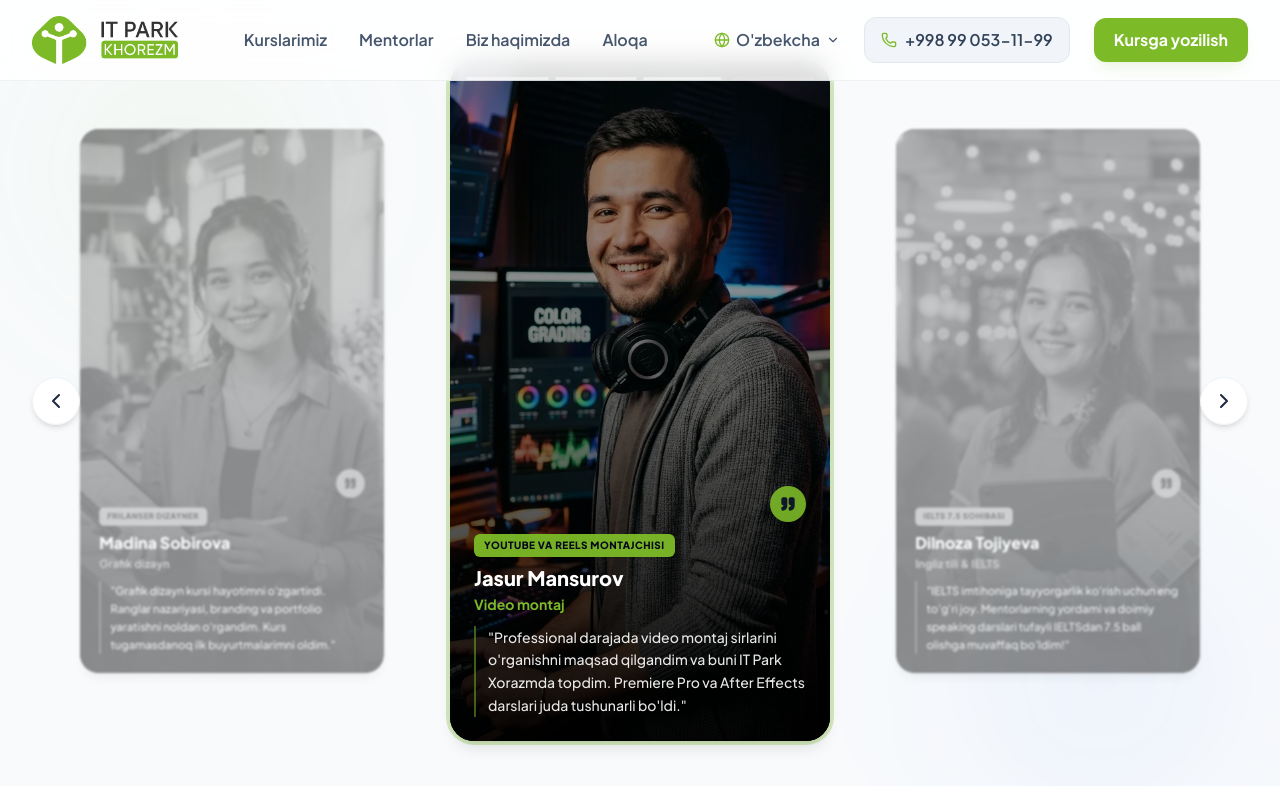
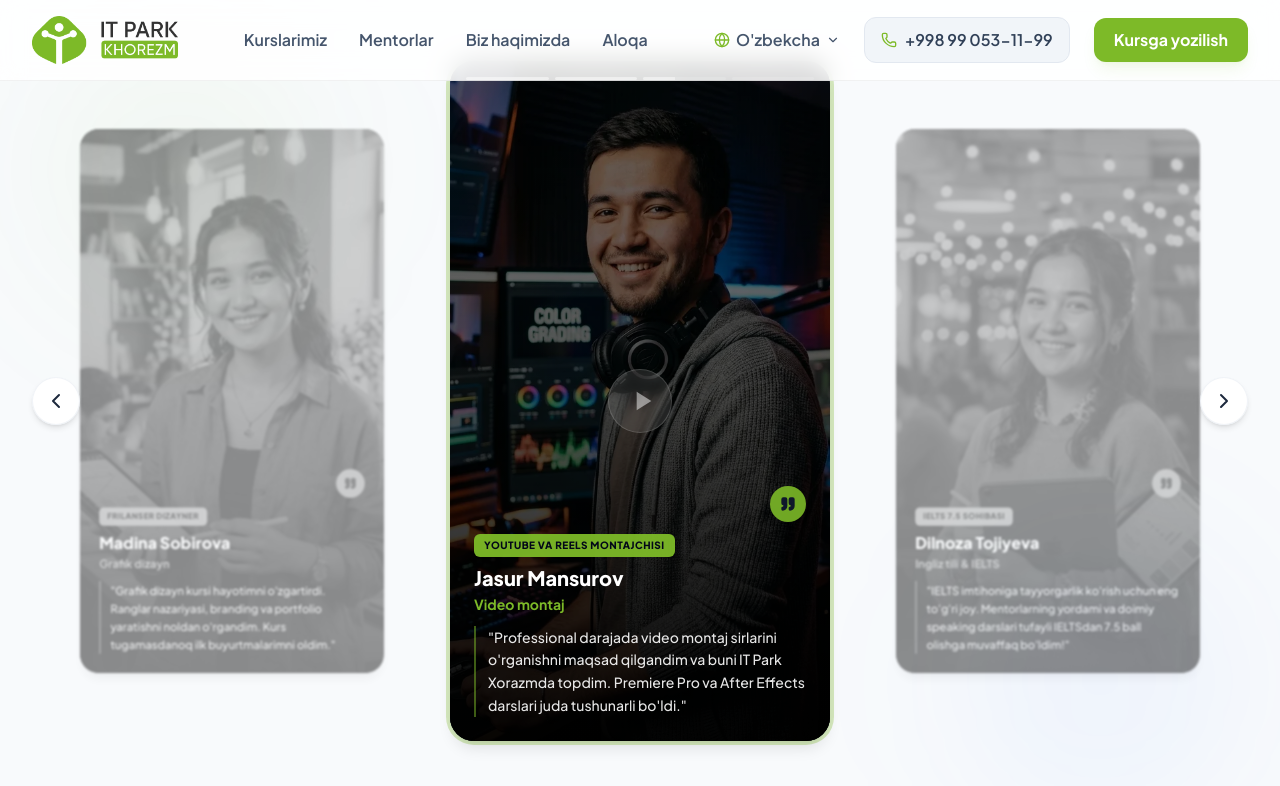
Before and after one commit to TemurbekReyimberdiyev/itparkxorazm, a React (Vite) app: page / in a window 1280 px wide. Both pictures are taken after a click on the element 640 px from the left and 3951 px from the top of the page. Shown: the part 3551-4337 px from the top of the page. Built offline with nearby package versions, Linux system fonts and the light colour scheme.

Commit message:
feat: adjust Reviews autoplay to continue on hover and toggle play/pause on click

```diff
--- a/src/components/Reviews.jsx
+++ b/src/components/Reviews.jsx
@@ -4,7 +4,7 @@ import { ChevronLeft, ChevronRight, Quote, MessageSquare } from 'lucide-react';
 export default function Reviews({ language, translations }) {
   const [activeIndex, setActiveIndex] = useState(0);
   const [progress, setProgress] = useState(0);
-  const [isHovered, setIsHovered] = useState(false);
+  const [isPlaying, setIsPlaying] = useState(true);
 
   const reviewsData = [
     {
@@ -56,7 +56,7 @@ export default function Reviews({ language, translations }) {
 
   // Autoplay timer
   useEffect(() => {
-    if (isHovered) return;
+    if (!isPlaying) return;
 
     const intervalTime = 50; // Update progress bar every 50ms
     const duration = 5000; // 5 seconds per story
@@ -73,14 +73,16 @@ export default function Reviews({ language, translations }) {
     }, intervalTime);
 
     return () => clearInterval(timer);
-  }, [isHovered, reviewsData.length]);
+  }, [isPlaying, reviewsData.length]);
 
   const handlePrev = () => {
     setActiveIndex((curr) => (curr - 1 + reviewsData.length) % reviewsData.length);
+    setIsPlaying(true);
   };
 
   const handleNext = () => {
     setActiveIndex((curr) => (curr + 1) % reviewsData.length);
+    setIsPlaying(true);
   };
 
   return (
@@ -136,11 +138,7 @@ export default function Reviews({ language, translations }) {
       </div>
 
       {/* Stories Carousel Container */}
-      <div
-        className="w-full relative overflow-hidden py-10"
-        onMouseEnter={() => setIsHovered(true)}
-        onMouseLeave={() => setIsHovered(false)}
-      >
+      <div className="w-full relative overflow-hidden py-10">
         {/* Slider viewport */}
         <div className="relative w-full h-[500px] sm:h-[600px] md:h-[650px] lg:h-[680px] overflow-visible">
 
@@ -173,6 +171,9 @@ export default function Reviews({ language, translations }) {
                   onClick={() => {
                     if (!isActive) {
                       setActiveIndex(idx);
+                      setIsPlaying(true);
+                    } else {
+                      setIsPlaying(!isPlaying);
                     }
                   }}
                 >
@@ -182,6 +183,17 @@ export default function Reviews({ language, translations }) {
                     alt={review.name}
                     className="absolute inset-0 w-full h-full object-cover select-none pointer-events-none"
                   />
+
+                  {/* Play overlay when paused */}
+                  {isActive && !isPlaying && (
+                    <div className="absolute inset-0 flex items-center justify-center bg-black/30 z-20 transition-all duration-300">
+                      <div className="w-16 h-16 rounded-full bg-white/20 backdrop-blur-xs border border-white/30 flex items-center justify-center animate-pulse">
+                        <svg className="w-8 h-8 text-white fill-white ml-1" viewBox="0 0 24 24">
+                          <path d="M8 5v14l11-7z" />
+                        </svg>
+                      </div>
+                    </div>
+                  )}
 
                   {/* Top Progress Bars (Only animated inside active card) */}
                   {isActive && (
```
